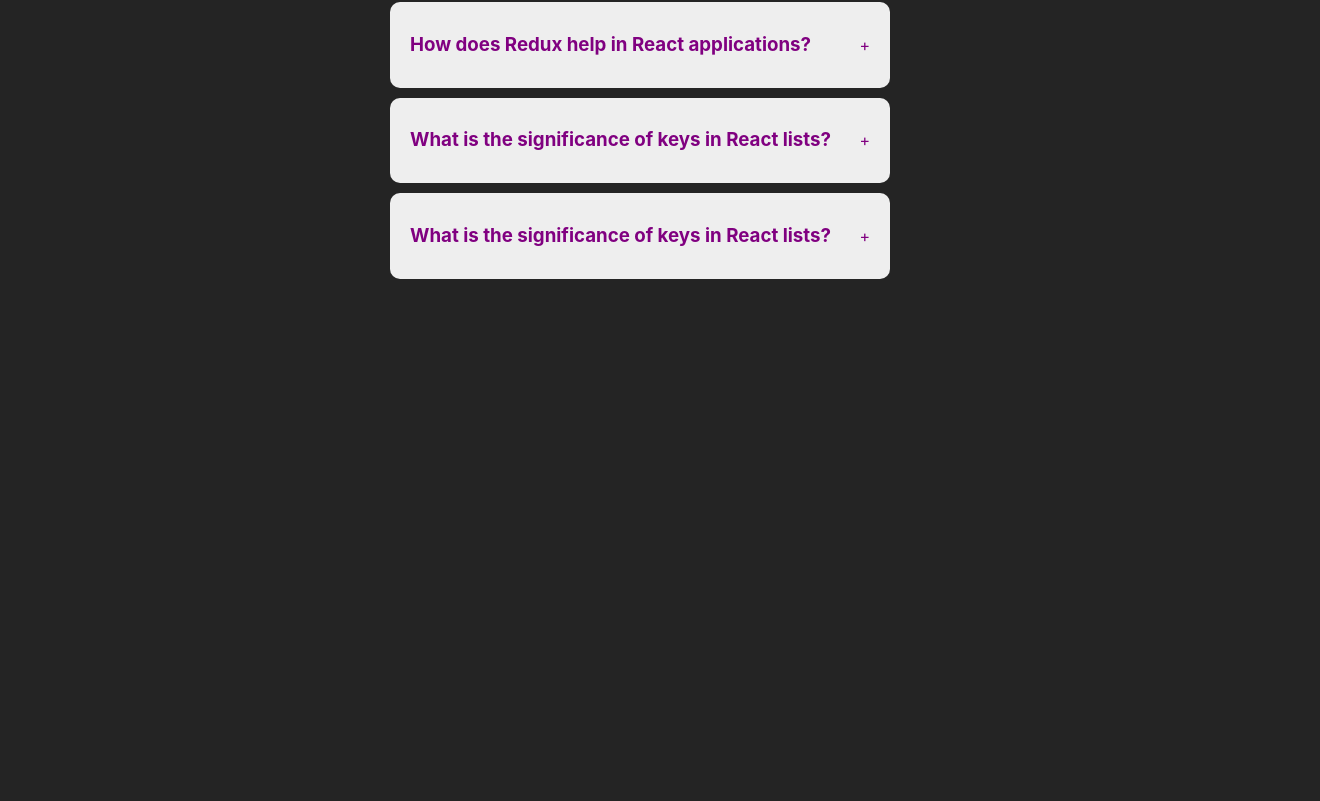
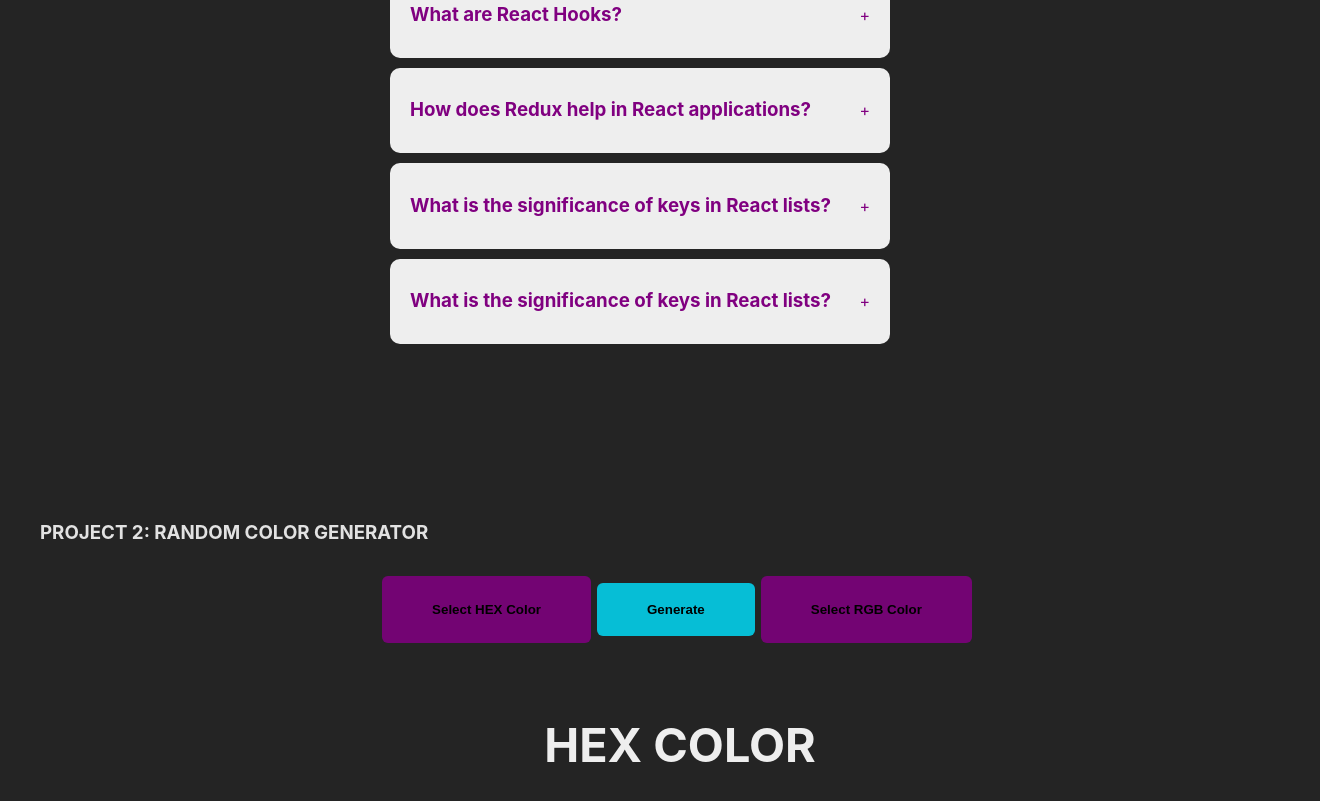
Before and after one commit to Filmon12345/Simple-React--Projects, a React (Vite) app in the folder Multiselection/: page / in a window 1280 px wide. Shown: the part 1205-2006 px from the top of the page, 1320 px wide, since content can reach past the window. Before the commit the page ends 1680 px from the top, so only its background shows below. Built offline with nearby package versions, Linux system fonts and the light colour scheme.

Commit message:
Progect 2 Generate Random rgb and Hex  Color

```diff
--- a/Multiselection/src/App.css
+++ b/Multiselection/src/App.css
@@ -2,5 +2,5 @@
   max-width: 1280px;
   margin: 0 auto;
   padding: 2rem;
-  text-align: center;
+
 }
--- a/Multiselection/src/App.jsx
+++ b/Multiselection/src/App.jsx
@@ -1,13 +1,16 @@
 import Accordian from  "./components/accordian"
 import './App.css'
-
+import RandomColor from "./components/random-color"
 function App() {
 
 
   return (
     <>
+    <h3>PROJECT 1 ACCORDIAN</h3>
     <Accordian />
+      <h3>PROJECT 2: RANDOM COLOR GENERATOR</h3>
 
+    <RandomColor />
     </>
   )
 }
--- /dev/null
+++ b/Multiselection/src/components/random-color/index.jsx
@@ -0,0 +1,63 @@
+import { useState } from "react";
+import "./style.css";
+export default function RandomColor() {
+  const [typeofColor, setTypeofColor] = useState("hex");
+  const [color, setColor] = useState("");
+  function randomColorUtility(length) {
+    return Math.floor(Math.random() * length);
+  }
+
+  function handleCreateRandomHexColor() {
+    const hex = [1, 2, 3, 4, 5, 6, 7, 8, 9, "A", "B", "C", "D", "E", "F"];
+    let hexColor = "#";
+    for (let i = 0; i < 6; i++) {
+      hexColor += hex[randomColorUtility(hex.length)];
+    }
+    setColor(hexColor);
+  }
+
+  function handleCreateRandomRgbColor() {
+    const r = randomColorUtility(256);
+   const g = randomColorUtility(256);
+  const b = randomColorUtility(256);
+  setColor(`rgb(${r}, ${g},${b})`);
+  }
+  return (
+    <div
+      className="container"
+      style={{
+        display: "flex",
+        justifyContent: "center",
+
+        width: "100vw",
+        height: "100vh",
+        background: color,
+      }}
+    >
+      <div>
+        <button className="Hex-btn" onClick={() => setTypeofColor("hex")}>
+          Select HEX Color
+        </button>
+        <button
+          className="Random-btn"
+          onClick={
+            typeofColor === "hex"
+              ? handleCreateRandomHexColor
+              : handleCreateRandomRgbColor
+          }
+        >
+          {" "}
+          Generate
+        </button>
+        <button className="Rgb-btn" onClick={() => setTypeofColor("rgb")}>
+          Select RGB Color
+        </button>
+        <div className="display">
+          <h3>{typeofColor === 'rgb' ? 'RGB COLOR' : 'HEX COLOR' }</h3>
+          <h1>{color}</h1>
+      </div>
+      </div>
+
+    </div>
+  );
+}
--- /dev/null
+++ b/Multiselection/src/components/random-color/style.css
@@ -0,0 +1,37 @@
+
+.Hex-btn ,.Rgb-btn{
+    padding: 26px 50px ;
+    margin-right: 6px;
+    margin-top: 10px;
+    background-color: rgb(115, 4, 115);
+    font-weight: bold;
+    border-radius: 6px;
+    border: none;
+}
+.Hex-btn:hover, .Rgb-btn:hover ,.Random-btn:hover{
+    background-color: rgb(107, 91, 107);
+    color:#eee;
+}
+.Random-btn{
+    border-radius: 6px;
+    border: none;
+    padding: 19px 50px ;
+    margin-right: 6px;
+    background-color: rgb(6, 190, 214);
+    font-weight: bold;
+    color: black;
+}
+
+.display{
+    display:flex;
+    justify-content: center;
+    align-items: center;
+    color:#eee;
+    font-size:40px;
+    margin-top: 20px;
+    flex-direction: column;
+
+
+
+
+}
```
